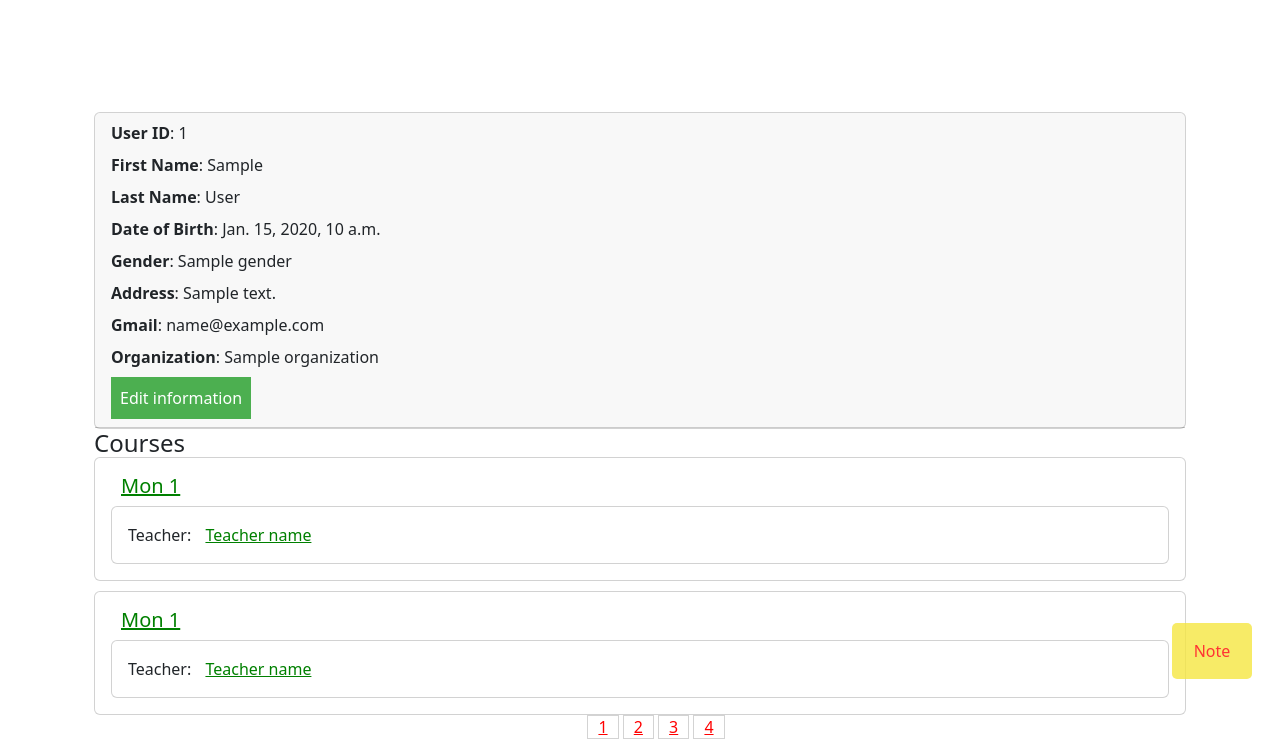
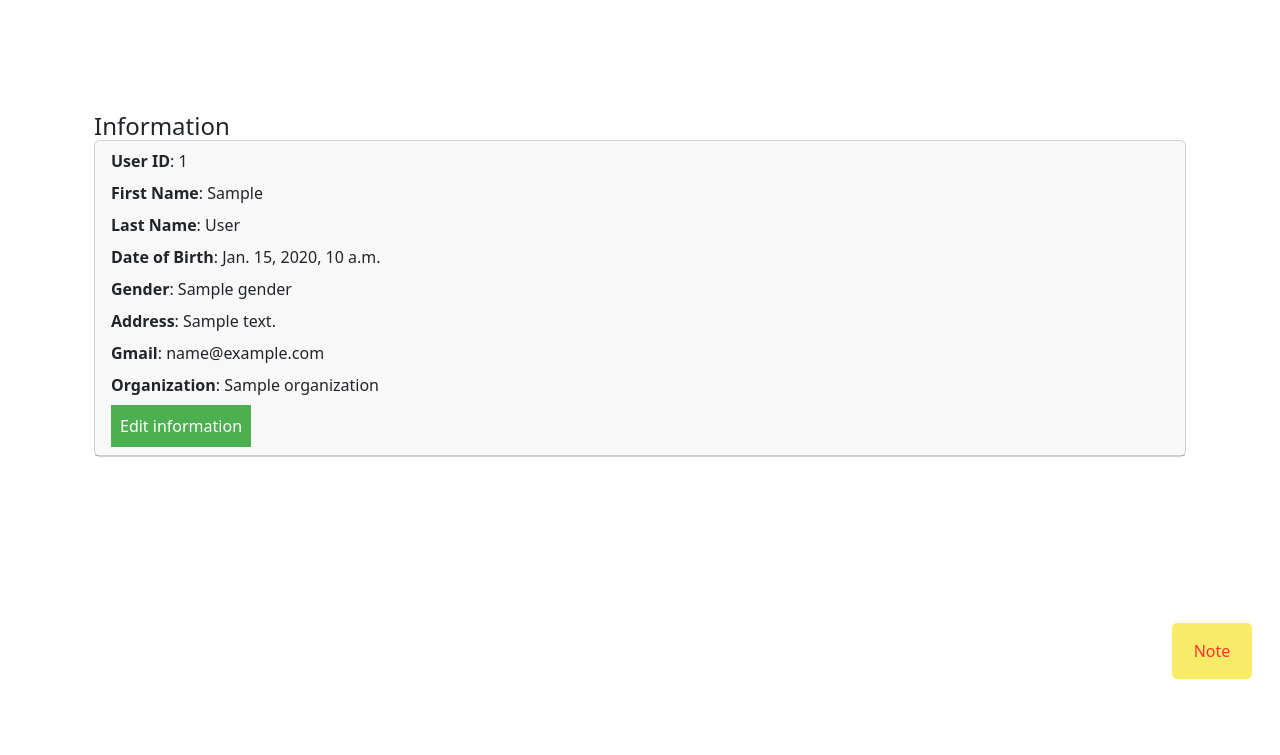
Before and after one commit to huihui1503/NMCNPM---18CLC---Group04, a Django app: template Scourse/Moddle/templates/student_info.html in a window 1280 px wide; the page is wider, and only the part inside the window is pictured. Shown: the part 98-853 px from the top of that part. After the commit the page ends 777 px from the top of that part, so only its background shows below. Run offline with Django 3.2, Linux system fonts and the light colour scheme; the template is opened without the code that fills it: most values are stand-ins (such as "Sample title", 1, 10 or a date in 2020); some libraries are stand-ins or nearby versions.

Commit message:
Student_edit_info_edited_2

```diff
--- a/Scourse/Moddle/templates/student_info.html
+++ b/Scourse/Moddle/templates/student_info.html
@@ -2,6 +2,7 @@
 {% load static %}
 {% block content %}
   <div class="container" id="user_infor_card">
+        <h4 class="card-title">Information</h4>
         <div class="card">
             <div class="card-header">
                     <label for="user_id"><b>User ID</b>: {{ user_id }}</label>
@@ -22,51 +23,5 @@
                     <br>
                     <button id="edit-info" onclick=location.href="{% url 'Moddle:student_form'%}">Edit information</button>
             </div>
-        </div>
-            <div class="card-body">
-                <h4 class="card-title">Courses</h4>
-                <div class="card" id="each-course">
-                    <div class="card-body">
-
-                        <h5 class="card-title" id="course-name"><i class="fa fa-book"></i><a href="#" id="link-course">Mon 1</a></h5>
-                        <div class="card">
-                            <div class="card-body">
-                                <p class="card-text">Teacher: <a href="" id="link-course">Teacher name</a> </p>
-
-                            </div>
-                        </div>
-                    </div>
-                </div>
-                <div class="card">
-                    <div class="card-body">
-
-                        <h5 class="card-title" id="course-name"><i class="fa fa-book"></i><a href="#" id="link-course">Mon 1</a></h5>
-                        <div class="card">
-                            <div class="card-body">
-                                <p class="card-text">Teacher: <a href="" id="link-course">Teacher name</a> </p>
-                            </div>
-                        </div>
-                    </div>
-                </div>
-            </div>
-
-            <div class="container" id="page-number">
-                <ul id="page-list">
-                    <li>
-                        <a href="" id="each-page">1</a>
-                    </li>
-                    <li>
-                        <a href="" id="each-page">2</a>
-                    </li>
-                    <li>
-                        <a href="" id="each-page">3</a>
-                    </li>
-                    <li>
-                        <a href="" id="each-page">4</a>
-                    </li>
-                </ul>
-
-            </div>
-        </div>
     </div>
 {% endblock content %}
```
Also changed, not shown: Scourse/Moddle/forms.py (+7 -7 lines), Scourse/db.sqlite3.
